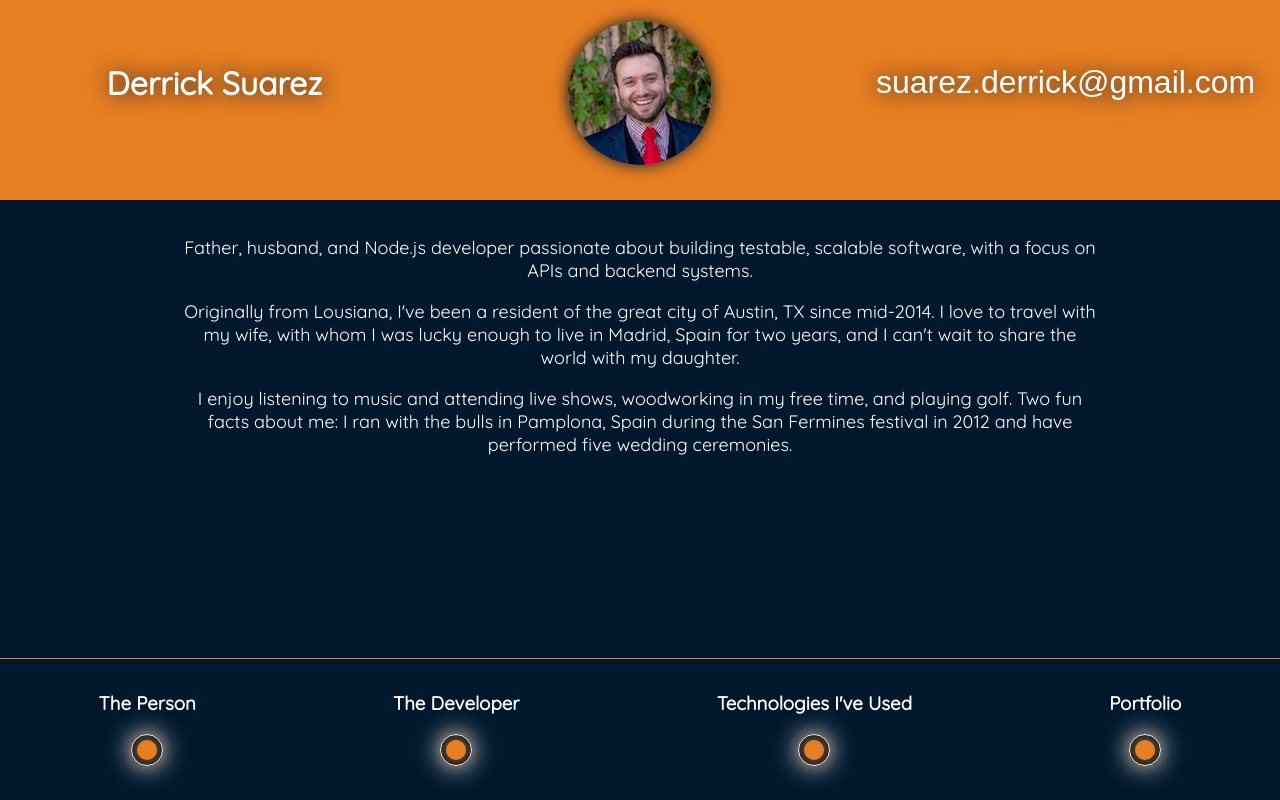
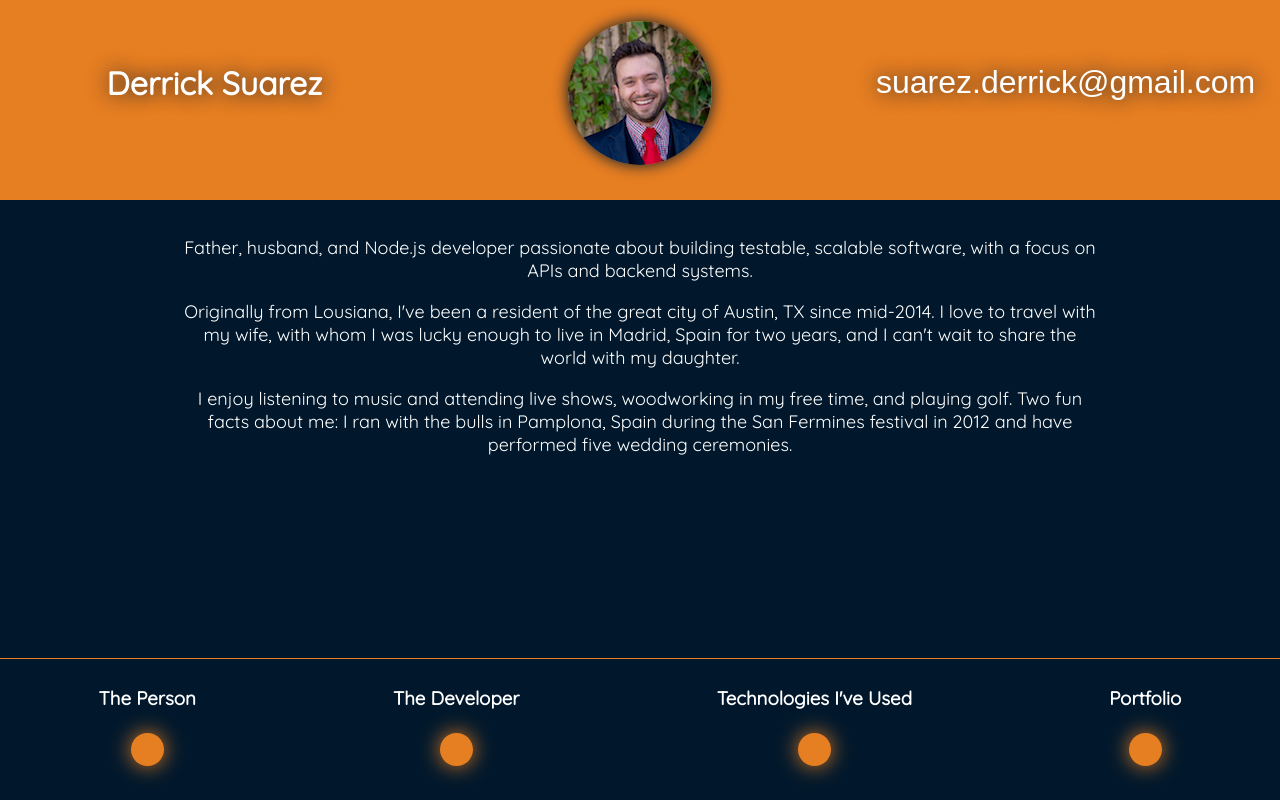
Before and after one commit to dsuare1/portfolio_v2, a React app: page / in a window 1280 px wide. Built offline with nearby package versions, Linux system fonts and the light colour scheme.

Commit message:
pv2_12 - details in commit comment

```diff
--- a/src/css/style.css
+++ b/src/css/style.css
@@ -125,25 +125,21 @@ body {
 /* pulse animation for section hovers */
 @keyframes pulse {
     0%, 100% {
-        box-shadow: 0 0 0.313em #ffffff;
+        box-shadow: 0 0 0.313em #e67e22;
     }
     50% {
-        box-shadow: 0 0 1.563em #ffffff;
+        box-shadow: 0 0 1.563em #e67e22;
     }
 }
 
-.halo {
+.circle {
     animation: pulse 2s ease-in-out infinite;
-    border: 0.063em solid #ffffff;
-    border-radius: 50%;
-}
-
-.circle {
     background-color: #e67e22;
+    border: none;
     border-radius: 50%;
     box-shadow: 0 0 0.938em #e67e22;
-    height: 1.250em;
+    height: 2.5em;
     margin: 0.313em;
     transition: all 0.2s ease-in-out;
-    width: 1.250em;
+    width: 2.5em;
 }
--- a/src/js/App.js
+++ b/src/js/App.js
@@ -58,7 +58,7 @@ class App extends Component {
       <div id="app">
         <Badge />
         <Copy copy={this.state.copy} />
-        <Horizon onMouseOver={e => this.handleMouseOver(e)} />
+        <Horizon onMouseOver={e => this.handleMouseOver(e)} onFocus={e => this.handleMouseOver(e)} />
       </div>
     );
   }
--- a/src/js/components/Badge.js
+++ b/src/js/components/Badge.js
@@ -36,11 +36,10 @@ class Badge extends Component {
   }
 
   handleClick(e) {
-    e.preventDefault();
-
     copyToClipboard(e.target.innerHTML);
 
     this.setState({
+      hover: true,
       tooltip: 'Copied!',
     });
   }
@@ -76,7 +75,7 @@ class Badge extends Component {
         </div>
         <div className="badge-copy-container">
           <h1 id="badge-email">
-            <button id="badge-email-button" onMouseOver={() => { this.handleMouseIn(); }} onMouseOut={() => { this.handleMouseOut(); }} onClick={(e) => { this.handleClick(e); }}>suarez.derrick@gmail.com</button>
+            <button id="badge-email-button" onMouseOver={() => { this.handleMouseIn(); }} onFocus={() => { this.handleMouseIn(); }} onMouseOut={() => { this.handleMouseOut(); }} onBlur={() => { this.handleMouseOut(); }} onClick={(e) => { this.handleClick(e); }}>suarez.derrick@gmail.com</button>
             <div style={upArrowStyle} />
             <span style={tooltipStyle}>{this.state.tooltip}</span>
           </h1>
--- a/src/js/components/Circle.js
+++ b/src/js/components/Circle.js
@@ -8,10 +8,11 @@ class Circle extends Component {
 
   render() {
     return (
-      <div
+      <button
+        className="circle"
         id={this.props.id}
-        className="circle"
-        onMouseOver={e => this.props.onMouseOver(e)}
+        onMouseOver={(e) => { this.props.onMouseOver(e); }}
+        onFocus={(e) => { this.props.onMouseOver(e); }}
       />
     );
   }
--- a/src/js/components/Horizon.js
+++ b/src/js/components/Horizon.js
@@ -13,27 +13,19 @@ class Horizon extends Component {
       <div id="horizon-container">
         <div className="hover-item">
           <h3>The Person</h3>
-          <div className="halo">
-            <Circle id="person" onMouseOver={e => this.props.onMouseOver(e)} />
-          </div>
+          <Circle id="person" onMouseOver={e => this.props.onMouseOver(e)} onFocus={e => this.props.onMouseOver(e)} />
         </div>
         <div className="hover-item">
           <h3>The Developer</h3>
-          <div className="halo">
-            <Circle id="developer" onMouseOver={e => this.props.onMouseOver(e)} />
-          </div>
+          <Circle id="developer" onMouseOver={e => this.props.onMouseOver(e)} onFocus={e => this.props.onMouseOver(e)} />
         </div>
         <div className="hover-item">
           <h3>Technologies I&apos;ve Used</h3>
-          <div className="halo">
-            <Circle id="technologies" onMouseOver={e => this.props.onMouseOver(e)} />
-          </div>
+          <Circle id="technologies" onMouseOver={e => this.props.onMouseOver(e)} onFocus={e => this.props.onMouseOver(e)} />
         </div>
         <div className="hover-item">
           <h3>Portfolio</h3>
-          <div className="halo">
-            <Circle id="portfolio" onMouseOver={e => this.props.onMouseOver(e)} />
-          </div>
+          <Circle id="portfolio" onMouseOver={e => this.props.onMouseOver(e)} onFocus={e => this.props.onMouseOver(e)} />
         </div>
       </div>
     );
```
